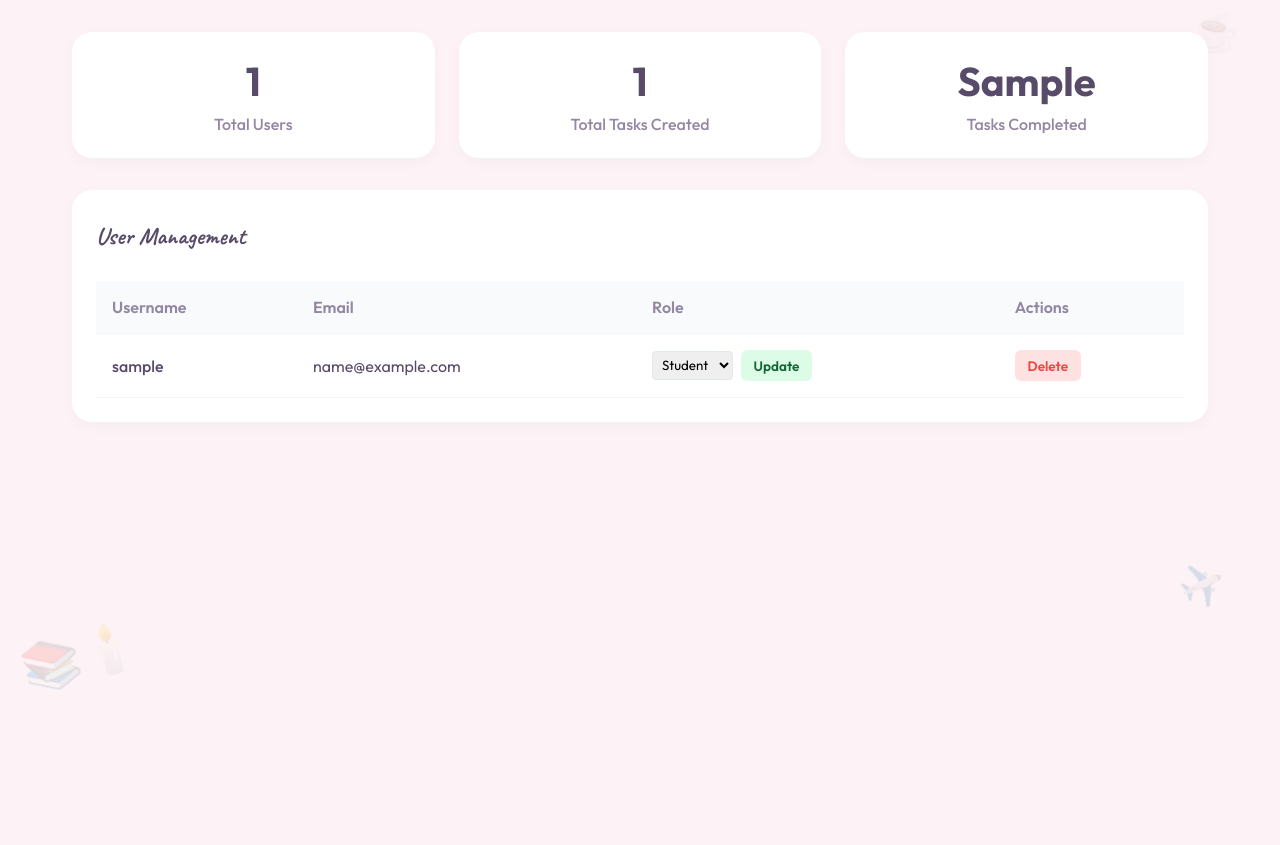
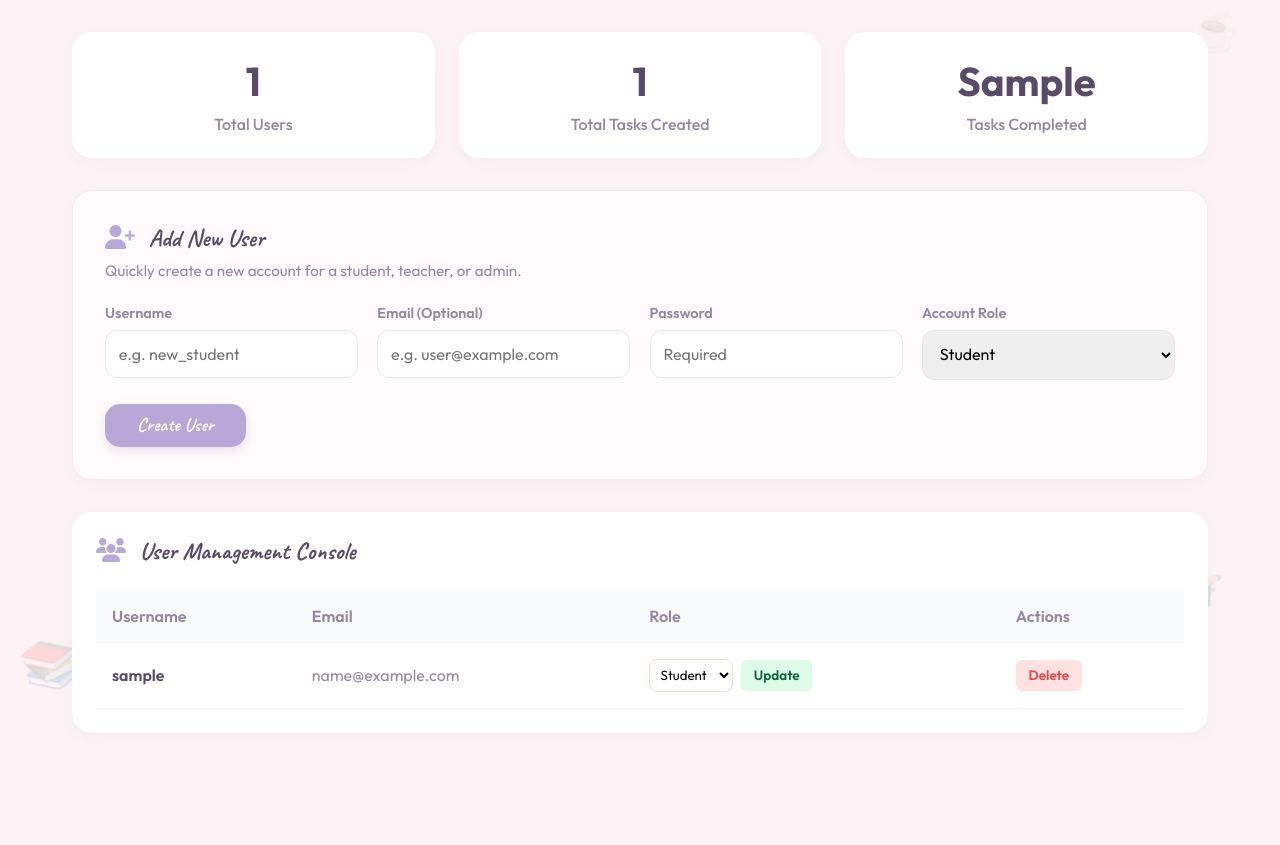
Before and after one commit to Vismaya-Koorma/Planora_Study, a Django app: template tracker/templates/tracker/admin_dashboard.html in a window 1280 px wide. Shown: the part 95-940 px from the top of the page. Before the commit the page ends 785 px from the top, so only its background shows below. Run offline with Django 5.2, Linux system fonts and the light colour scheme; tables that the repository leaves empty hold one stand-in row (values such as "Sample post"); the template is opened without the code that fills it: values that come from a table or form of the project are taken from there, most other values are stand-ins (such as "Sample title", 1, 10 or a date in 2020).

Commit message:
Make add user form permanently visible and polish UI

```diff
--- a/tracker/templates/tracker/admin_dashboard.html
+++ b/tracker/templates/tracker/admin_dashboard.html
@@ -156,18 +156,9 @@
 </div>
 {% endif %}
 
-<div class="table-container">
-    <div style="display: flex; justify-content: space-between; align-items: center; margin-bottom: 1.5rem;">
-        <h2 style="color: var(--text-dark); margin: 0;">User Management</h2>
-        <button onclick="toggleAddUserForm()" class="btn-add" style="margin: 0; padding: 0.6rem 1.2rem; font-size: 0.9rem;">
-            <span style="font-size: 1.2rem; margin-right: 0.5rem;">+</span> Add User
-        </button>
-    </div>
-
-    <!-- Hidden Add User Form -->
-    <div id="addUserForm" class="add-user-section" style="display: none; border: 1px solid #e2e8f0; margin-bottom: 2rem;">
-        <h3 style="margin-bottom: 0.5rem; color: var(--text-dark);">Create New Account</h3>
-        <p style="color: var(--text-muted); margin-bottom: 1.5rem; font-size: 0.9rem;">Enter details for the new user. Password is required.</p>
+<div class="add-user-section" style="border: 1px solid #fce8e4; background: #fffafb;">
+    <h2 style="color: var(--text-dark); margin-bottom: 0.5rem;"><i class="fas fa-user-plus" style="margin-right: 0.5rem; color: var(--accent-purple);"></i> Add New User</h2>
+    <p style="color: var(--text-muted); margin-bottom: 1.5rem; font-size: 0.95rem;">Quickly create a new account for a student, teacher, or admin.</p>
 
     <form method="post">
         {% csrf_token %}
@@ -175,7 +166,7 @@
         <div class="form-grid">
             <div class="form-group">
                 <label for="username">Username</label>
-                    <input type="text" id="username" name="username" placeholder="e.g. student_01" required>
+                <input type="text" id="username" name="username" placeholder="e.g. new_student" required>
             </div>
             <div class="form-group">
                 <label for="email">Email (Optional)</label>
@@ -186,7 +177,7 @@
                 <input type="password" id="password" name="password" placeholder="Required" required>
             </div>
             <div class="form-group">
-                    <label for="role">Role</label>
+                <label for="role">Account Role</label>
                 <select id="role" name="role" required>
                     <option value="Student">Student</option>
                     <option value="Teacher">Teacher</option>
@@ -194,12 +185,16 @@
                 </select>
             </div>
         </div>
-            <div class="form-footer" style="margin-top: 1rem;">
-                <button type="submit" class="btn-add">Save User</button>
-                <button type="button" onclick="toggleAddUserForm()" style="background: none; border: none; color: var(--text-muted); cursor: pointer; margin-left: 1rem; font-weight: 600;">Cancel</button>
+        <div style="margin-top: 1.5rem;">
+            <button type="submit" class="btn-primary" style="font-size: 1.2rem; padding: 0.6rem 2rem;">
+                Create User
+            </button>
         </div>
     </form>
 </div>
+
+<div class="table-container">
+    <h2 style="color: var(--text-dark); margin-bottom: 1.5rem;"><i class="fas fa-users" style="margin-right: 0.5rem; color: var(--accent-purple);"></i> User Management Console</h2>
 
     <table>
         <thead>
@@ -213,19 +208,19 @@
         <tbody>
             {% for profile in profiles %}
             <tr>
-                <td style="font-weight: 500;">{{ profile.user.username }}</td>
-                <td>{{ profile.user.email }}</td>
+                <td style="font-weight: 600; color: var(--text-dark);">{{ profile.user.username }}</td>
+                <td style="color: var(--text-muted);">{{ profile.user.email|default:"No Email" }}</td>
                 <td>
                     <form method="post" style="display: flex; gap: 0.5rem; align-items: center;">
                         {% csrf_token %}
                         <input type="hidden" name="change_role" value="1">
                         <input type="hidden" name="user_id" value="{{ profile.user.id }}">
-                        <select name="new_role" style="padding: 0.3rem; border-radius: 4px; border: 1px solid #e2e8f0;">
+                        <select name="new_role" style="padding: 0.4rem; border-radius: 8px; border: 1px solid var(--accent-pink); background: white;">
                             <option value="Student" {% if profile.role == 'Student' %}selected{% endif %}>Student</option>
                             <option value="Teacher" {% if profile.role == 'Teacher' %}selected{% endif %}>Teacher</option>
                             <option value="Admin" {% if profile.role == 'Admin' %}selected{% endif %}>Admin</option>
                         </select>
-                        <button type="submit" class="action-btn btn-save">Update</button>
+                        <button type="submit" class="action-btn btn-save" style="padding: 0.4rem 0.8rem;">Update</button>
                     </form>
                 </td>
                 <td>
@@ -233,7 +228,7 @@
                         {% csrf_token %}
                         <input type="hidden" name="delete_user" value="1">
                         <input type="hidden" name="user_id" value="{{ profile.user.id }}">
-                        <button type="submit" class="action-btn btn-delete">Delete</button>
+                        <button type="submit" class="action-btn btn-delete" style="padding: 0.4rem 0.8rem;">Delete</button>
                     </form>
                 </td>
             </tr>
@@ -242,17 +237,3 @@
     </table>
 </div>
 {% endblock %}
-
-{% block extra_js %}
-<script>
-    function toggleAddUserForm() {
-        const form = document.getElementById('addUserForm');
-        if (form.style.display === 'none') {
-            form.style.display = 'block';
-            form.scrollIntoView({ behavior: 'smooth' });
-        } else {
-            form.style.display = 'none';
-        }
-    }
-</script>
-{% endblock %}
```
Lines whose indentation alone changed are shown as unchanged.
